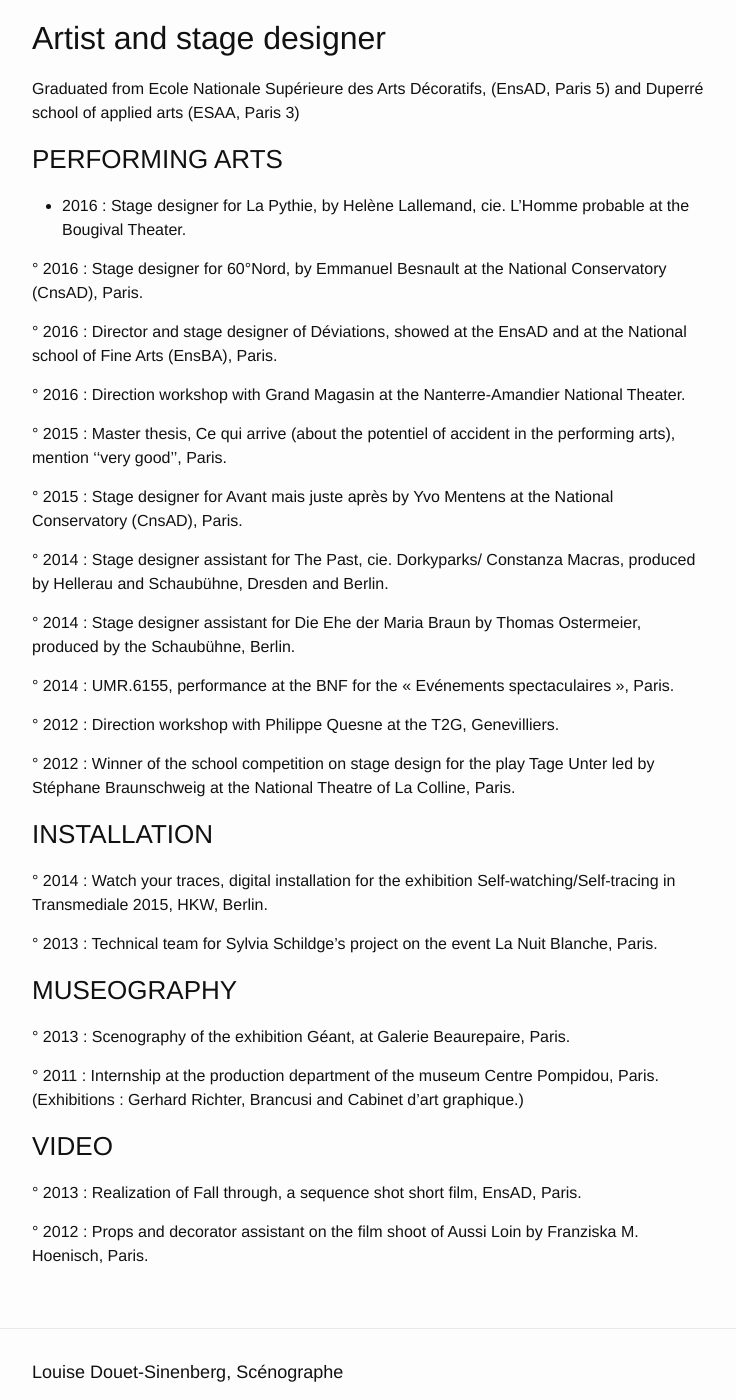
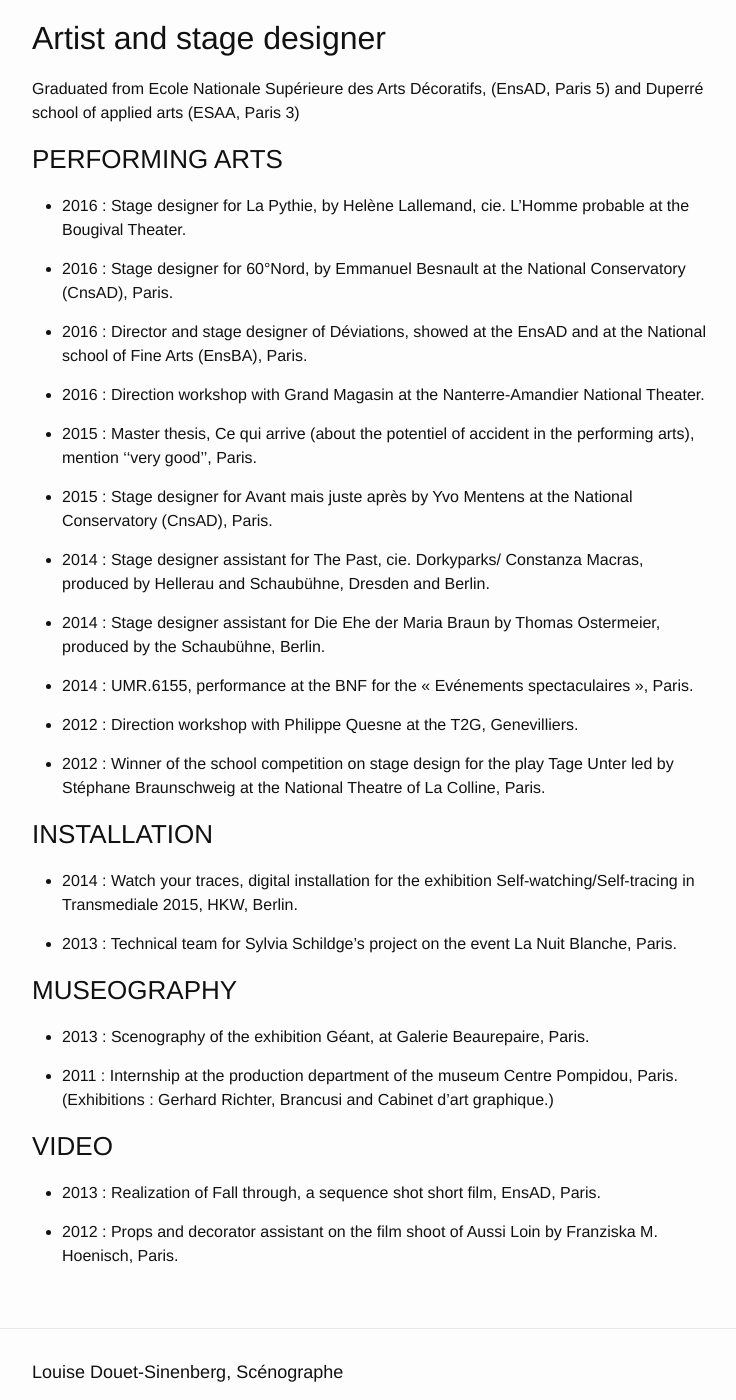
Before and after one commit to louiseds/louiseds.github.io, a Jekyll site: the page built from about.md, in a window 1280 px wide and 1400 px high, scrolled down 551 px. Shown: the whole window, without its empty margins (268-1004 px from the left). Built offline with Jekyll 4.4.1, drawn with Linux system fonts in a browser that asks for light colours.

```diff
--- a/about.md
+++ b/about.md
@@ -13,43 +13,43 @@ Graduated from Ecole Nationale Supérieure des Arts Décoratifs, (EnsAD, Paris 5
 ### PERFORMING ARTS
 * 2016 : Stage designer for La Pythie, by Helène Lallemand, cie. L’Homme probable at the Bougival Theater.
 
-° 2016 : Stage designer for 60°Nord, by Emmanuel Besnault at the National Conservatory (CnsAD), Paris.
+* 2016 : Stage designer for 60°Nord, by Emmanuel Besnault at the National Conservatory (CnsAD), Paris.
 
-° 2016 : Director and stage designer of Déviations, showed at the EnsAD and at the National school of Fine Arts (EnsBA), Paris.
+* 2016 : Director and stage designer of Déviations, showed at the EnsAD and at the National school of Fine Arts (EnsBA), Paris.
 
-° 2016 : Direction workshop with Grand Magasin at the Nanterre-Amandier National Theater.
+* 2016 : Direction workshop with Grand Magasin at the Nanterre-Amandier National Theater.
 
-° 2015 : Master thesis, Ce qui arrive (about the potentiel of accident in the performing arts), mention ‘‘very good’’, Paris.
+* 2015 : Master thesis, Ce qui arrive (about the potentiel of accident in the performing arts), mention ‘‘very good’’, Paris.
 
-° 2015 : Stage designer for Avant mais juste après by Yvo Mentens at the National Conservatory (CnsAD), Paris.
+* 2015 : Stage designer for Avant mais juste après by Yvo Mentens at the National Conservatory (CnsAD), Paris.
 
-° 2014 : Stage designer assistant for The Past, cie. Dorkyparks/ Constanza Macras, produced by Hellerau and Schaubühne, Dresden and Berlin.
+* 2014 : Stage designer assistant for The Past, cie. Dorkyparks/ Constanza Macras, produced by Hellerau and Schaubühne, Dresden and Berlin.
 
-° 2014 : Stage designer assistant for Die Ehe der Maria Braun by Thomas Ostermeier, produced by the Schaubühne, Berlin.
+* 2014 : Stage designer assistant for Die Ehe der Maria Braun by Thomas Ostermeier, produced by the Schaubühne, Berlin.
 
-° 2014 : UMR.6155, performance at the BNF for the « Evénements spectaculaires », Paris.
+* 2014 : UMR.6155, performance at the BNF for the « Evénements spectaculaires », Paris.
 
-° 2012 : Direction workshop with Philippe Quesne at the T2G, Genevilliers.
+* 2012 : Direction workshop with Philippe Quesne at the T2G, Genevilliers.
 
-° 2012 : Winner of the school competition on stage design for the play Tage Unter led by Stéphane Braunschweig at the National Theatre of La Colline, Paris.
+* 2012 : Winner of the school competition on stage design for the play Tage Unter led by Stéphane Braunschweig at the National Theatre of La Colline, Paris.
 
 
 
 ### INSTALLATION
-° 2014 : Watch your traces, digital installation for the exhibition Self-watching/Self-tracing in Transmediale 2015, HKW, Berlin.
+* 2014 : Watch your traces, digital installation for the exhibition Self-watching/Self-tracing in Transmediale 2015, HKW, Berlin.
 
-° 2013 : Technical team for Sylvia Schildge’s project on the event La Nuit Blanche, Paris.
+* 2013 : Technical team for Sylvia Schildge’s project on the event La Nuit Blanche, Paris.
 
 
 
 ### MUSEOGRAPHY
-° 2013 : Scenography of the exhibition Géant, at Galerie Beaurepaire, Paris.
+* 2013 : Scenography of the exhibition Géant, at Galerie Beaurepaire, Paris.
 
-° 2011 : Internship at the production department of the museum Centre Pompidou, Paris. (Exhibitions : Gerhard Richter, Brancusi and Cabinet d’art graphique.)
+* 2011 : Internship at the production department of the museum Centre Pompidou, Paris. (Exhibitions : Gerhard Richter, Brancusi and Cabinet d’art graphique.)
 
 
 
 ### VIDEO
-° 2013 : Realization of Fall through, a sequence shot short film, EnsAD, Paris.
+* 2013 : Realization of Fall through, a sequence shot short film, EnsAD, Paris.
 
-° 2012 : Props and decorator assistant on the film shoot of Aussi Loin by Franziska M. Hoenisch, Paris.
+* 2012 : Props and decorator assistant on the film shoot of Aussi Loin by Franziska M. Hoenisch, Paris.
```
